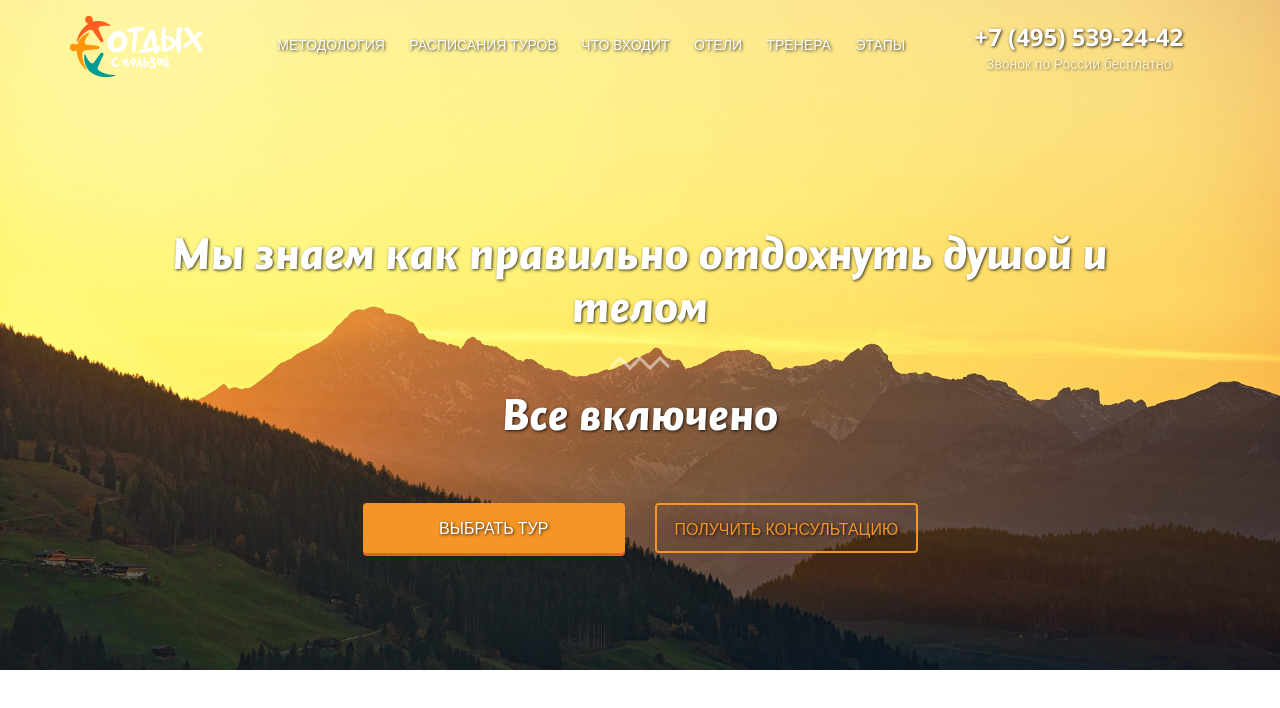
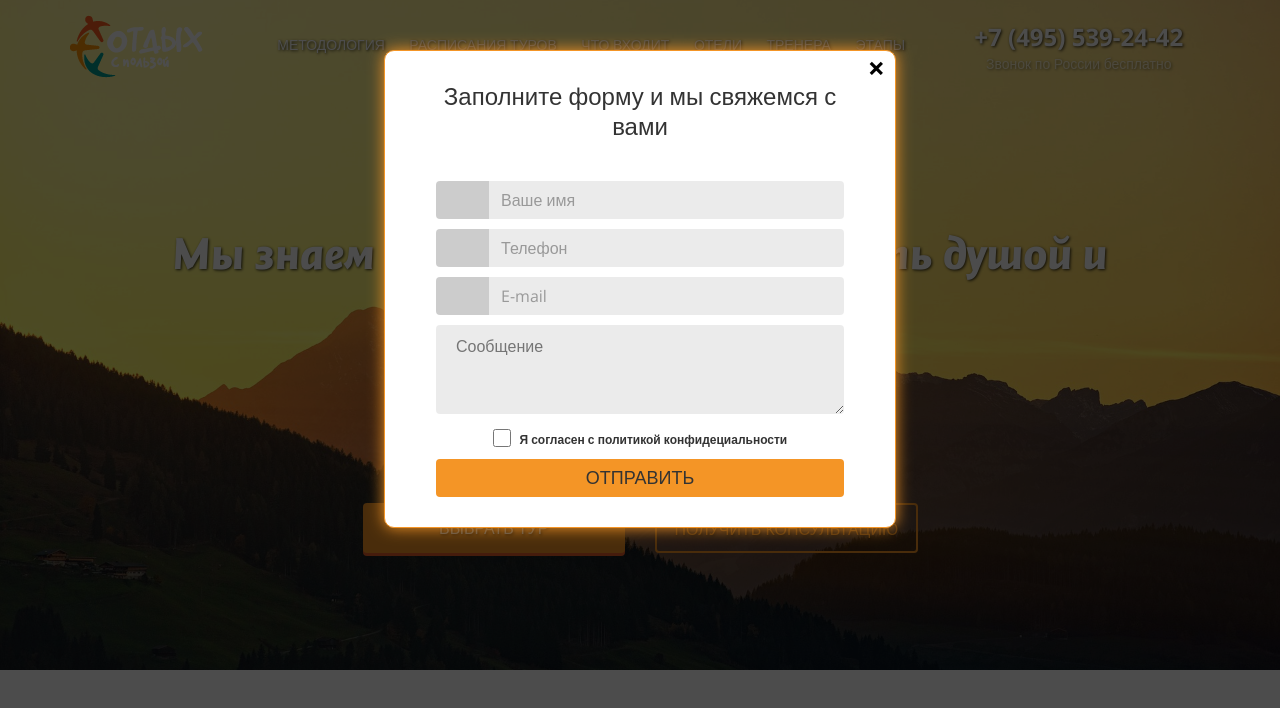
Before and after one commit to safonovmaks1/JavaScript_6.0, a plain HTML site: page lesson_14/Homework/index.html in a window 1280 px wide. Both pictures are taken after a click on the link "РАСПИСАНИЯ ТУРОВ". Drawn offline with nearby package versions, Linux system fonts and the light colour scheme.

Commit message:
lesson_14

```diff
--- a/lesson_14/Homework/index.html
+++ b/lesson_14/Homework/index.html
@@ -119,5 +119,7 @@
     <link rel="stylesheet" href="css/animate.css">
     <link href="https://fonts.googleapis.com/css?family=Open+Sans:400,700&amp;subset=cyrillic" rel="stylesheet">
     <link rel="stylesheet" href="css/style.css">
+    <script src="https://ajax.googleapis.com/ajax/libs/jquery/3.3.1/jquery.min.js"></script>
+    <script src="js/script.js"></script>
 </body>
 </html>
--- a/lesson_14/Homework/js/script.js
+++ b/lesson_14/Homework/js/script.js
@@ -1,3 +1,16 @@
-$(document).ready(function() {
+$(function() {
+
+    function showModal() {
+        $('.overlay').fadeTo(1000, 1);
+        $('.modal').slideDown(2000);
+    }
+
+    function closeModal() {
+        $('.overlay').fadeOut(2000, 0);
+        $('.modal').slideUp(600);
+    }
+
+    $('a[href="#sheldure"], .main_btna, .contact').on('click', showModal);
+    $('.close').on('click', closeModal);
 
 });
```
